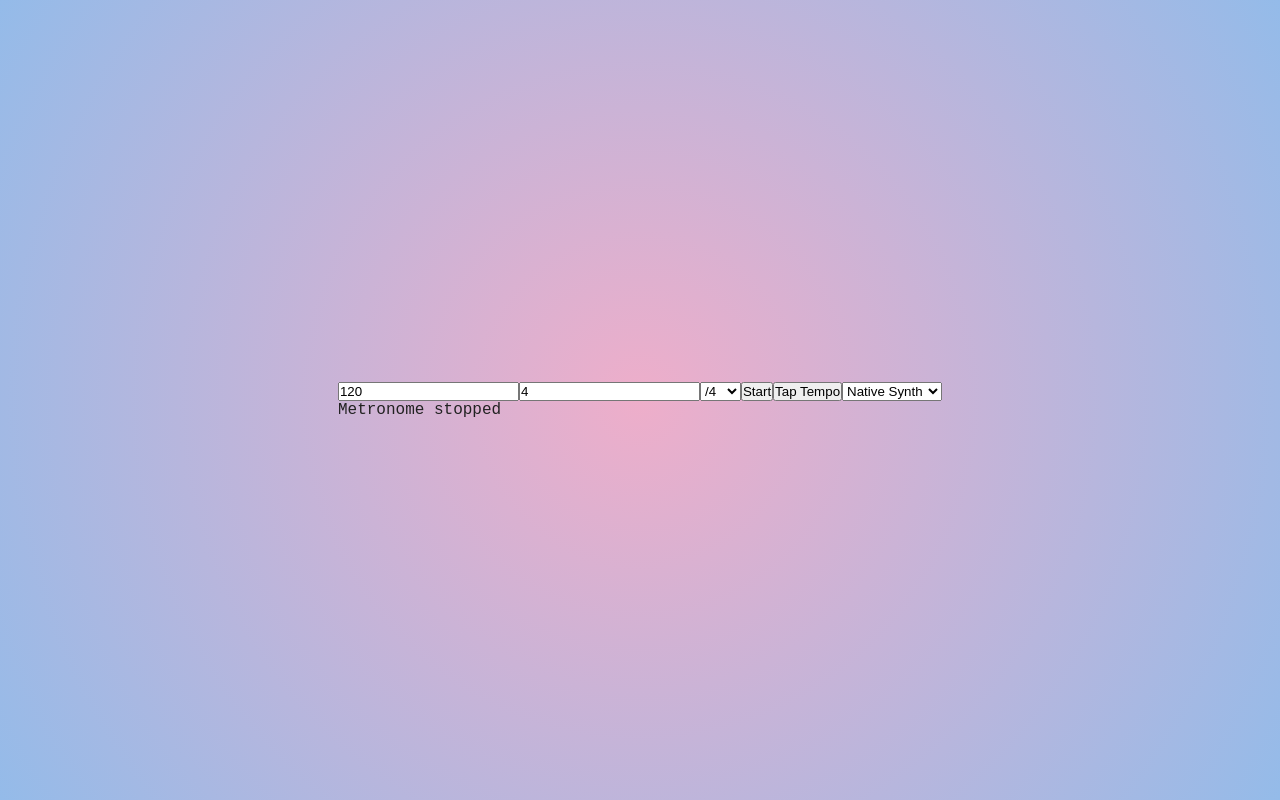
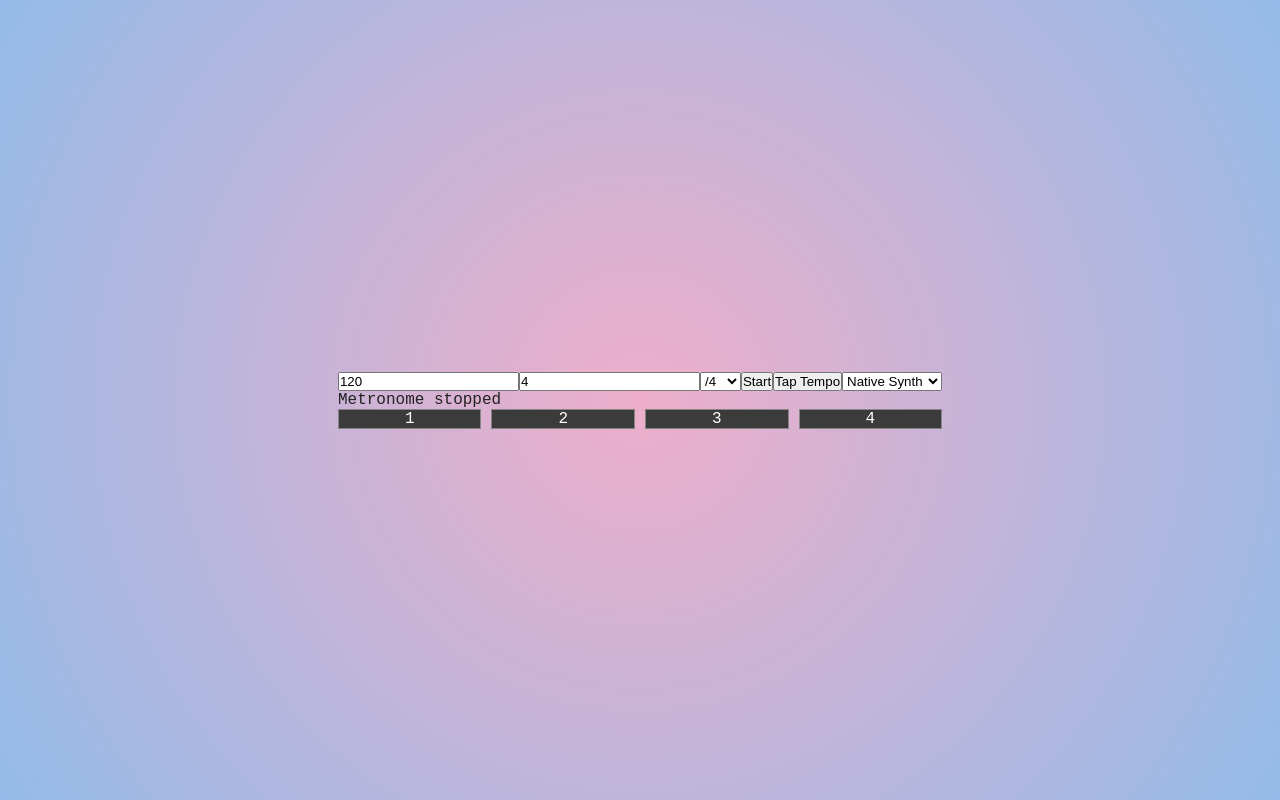
Before and after one commit to navickasm/metreo, a Next.js app: page / in a window 1280 px wide. Built offline with nearby package versions, Linux system fonts and the light colour scheme; no server answers.

Commit message:
Added basic beat display

```diff
--- /dev/null
+++ b/app/page.module.css
@@ -0,0 +1,21 @@
+.beatDisplay {
+  display: flex;
+  flex-direction: row;
+  gap: 10px;
+}
+
+.beatDisplay > div {
+  width: 100%;
+  height: 100%;
+  color: #ffffff;
+  background-color: #3b3b3b;
+  border: 1px solid #858585;
+  box-sizing: border-box;
+  display: flex;
+  justify-content: center;
+  align-items: center;
+}
+
+.beatDisplay > .beatDisplaySegmentActive {
+  background-color: #5f9ea0;
+}
--- a/app/page.tsx
+++ b/app/page.tsx
@@ -1,6 +1,7 @@
 'use client';
 
 import React, {useEffect, useRef, useState, useCallback} from 'react';
+import styles from './page.module.css';
 
 const Metronome = () => {
   const [isPlaying, setIsPlaying] = useState(false);
@@ -114,6 +115,17 @@ const Metronome = () => {
     };
   }, []);
 
+  useEffect(() => {
+    const beatDivs = document.querySelectorAll(`.${styles.beatDisplay} > div`);
+    beatDivs.forEach((div, index) => {
+      if (index === currentBeat - 1) {
+        div.classList.add(styles.beatDisplaySegmentActive);
+      } else {
+        div.classList.remove(styles.beatDisplaySegmentActive);
+      }
+    });
+  }, [currentBeat]);
+
   const handleBpmChange = (event: React.ChangeEvent<HTMLInputElement>) => {
     const newBpm = Number(event.target.value);
     if (!isNaN(newBpm) && newBpm > 0) {
@@ -197,6 +209,11 @@ const Metronome = () => {
           <option value="sound-ableton">Ableton Click</option>
         </select>
         <p>{isPlaying ? `Playing at ${bpm} BPM - Beat ${currentBeat} of ${beatsPerMeasure} in ${beatsPerMeasure}/${noteValue}` : 'Metronome stopped'}</p>
+        <div className={styles.beatDisplay}>
+          {Array.from({ length: beatsPerMeasure }, (_, index) => (
+            <div key={index}><p>{index + 1}</p></div>
+          ))}
+        </div>
       </div>
   );
 };
```
Also changed, not shown: 1 other file (tests, documents, lock files or other folders).
